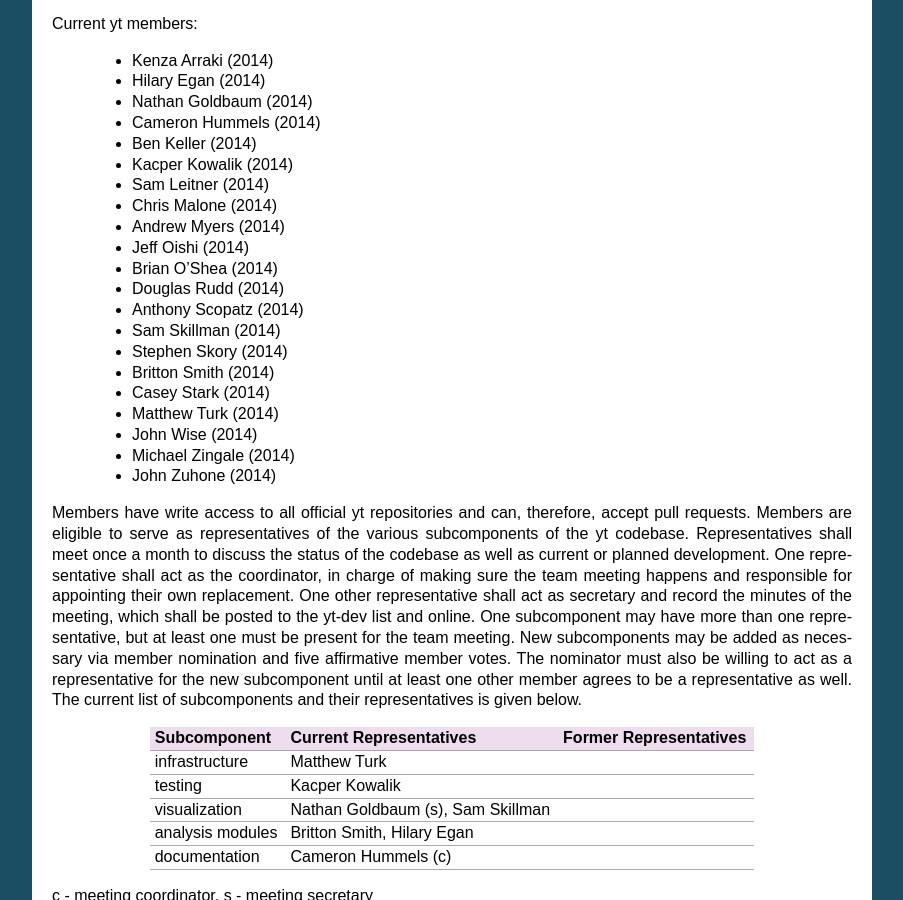
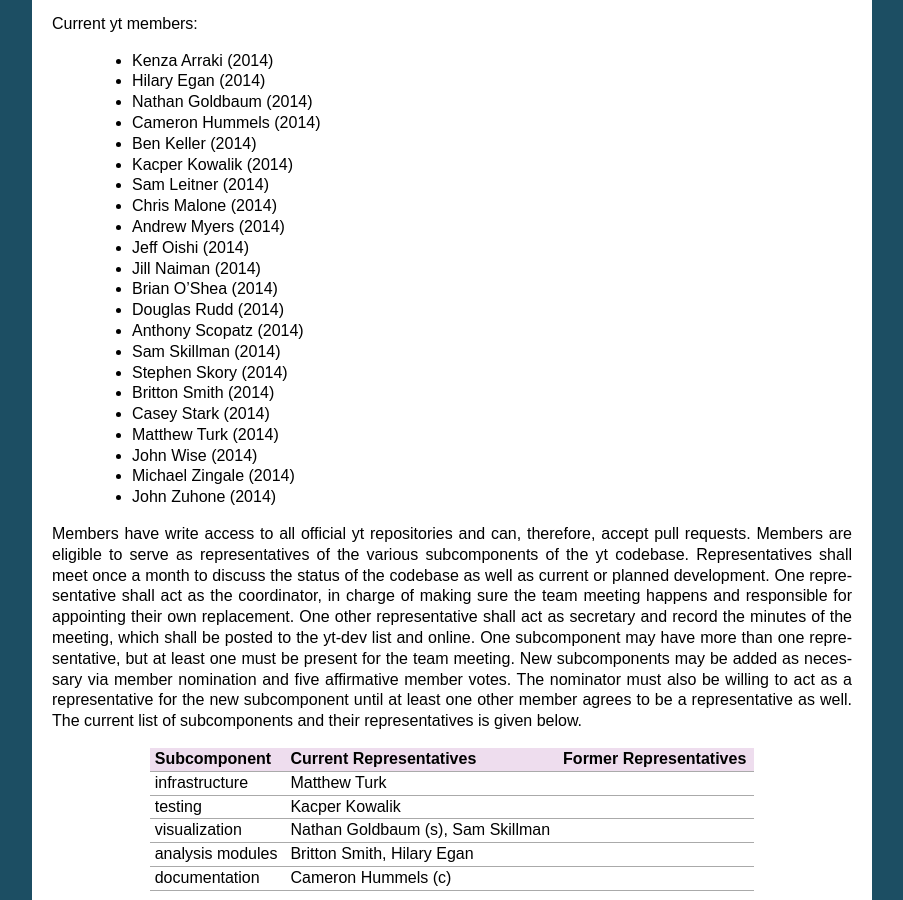
Before and after one commit to yt-project/ytep, a Sphinx documentation site: the page built from source/YTEPs/YTEP-1776.rst, in a window 1280 px wide and 900 px high, scrolled down 773 px. Shown: the whole window, without its empty margins (198-1101 px from the left). Built offline with Sphinx 7.4.7, drawn with Linux system fonts in a browser that asks for light colours; formulas are drawn with MathJax 3.

Commit message:
Adding Jill Naiman

```diff
--- a/source/YTEPs/YTEP-1776.rst
+++ b/source/YTEPs/YTEP-1776.rst
@@ -60,6 +60,7 @@ Current yt members:
   * Chris Malone (2014)
   * Andrew Myers (2014)
   * Jeff Oishi (2014)
+  * Jill Naiman (2014)
   * Brian O'Shea (2014)
   * Douglas Rudd (2014)
   * Anthony Scopatz (2014)
```
